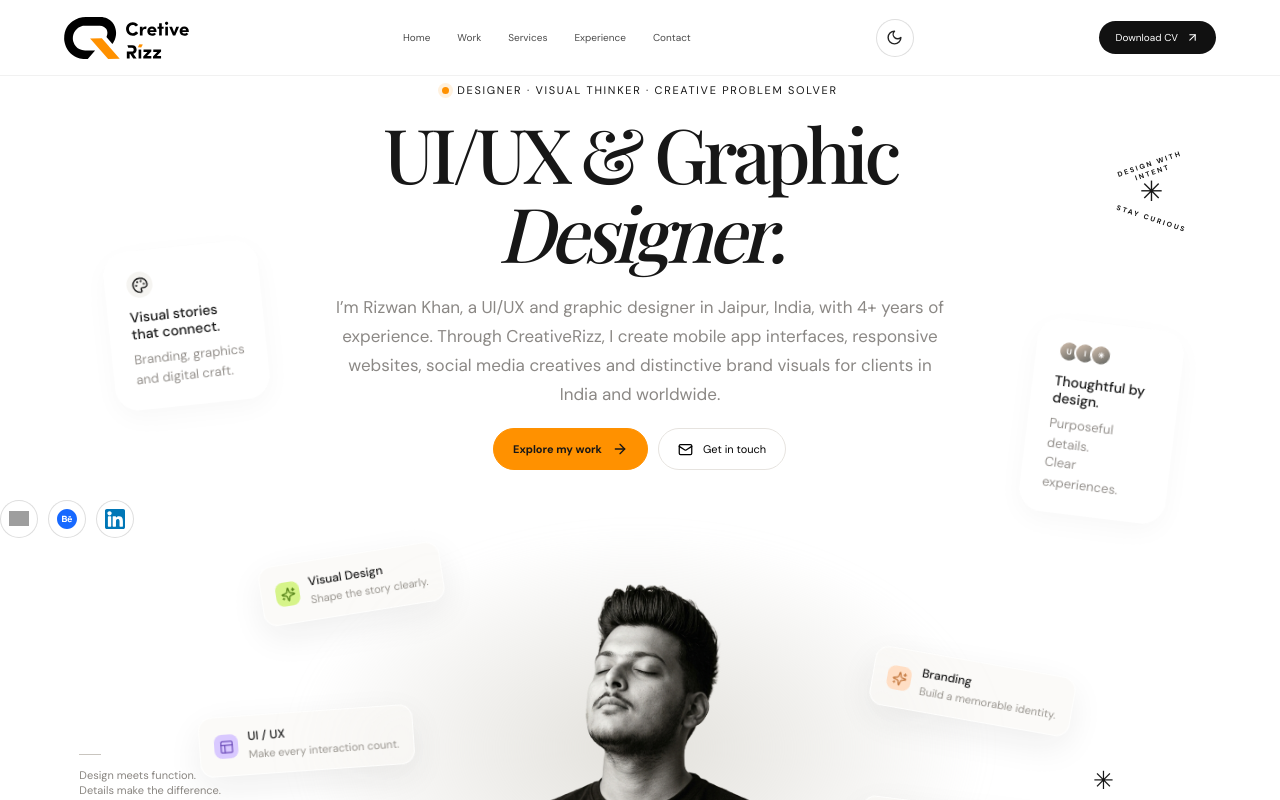
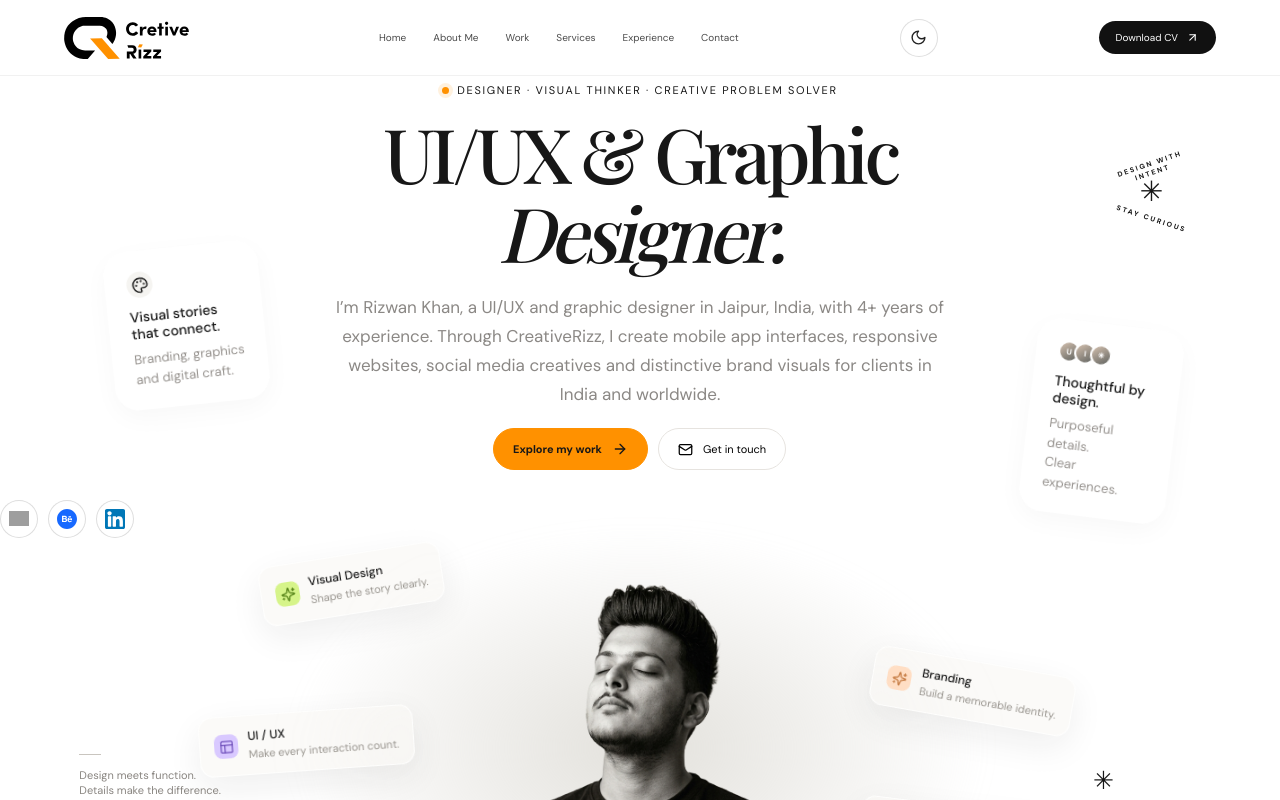
Before and after one commit to Rizzu01/port-folio, a Next.js app: page / in a window 1280 px wide. Shown: the top 800 px of the page. Built offline with nearby package versions, Linux system fonts and the light colour scheme; no server answers; grey boxes are pictures that could not be loaded.

Commit message:
Add About Me link to desktop and mobile navigation

```diff
--- a/app/home-client.tsx
+++ b/app/home-client.tsx
@@ -160,11 +160,11 @@ export default function HomeClient({ initialPinterestData }: { initialPinterestD
   <div className="reference-site">
     <header className={`reference-nav${mobileNavOpen ? " reference-nav-open" : ""}`}>
       <a className="reference-logo" href="#home" aria-label="Rizwan Khan — Home"><img src={darkTheme ? "/Logo-dark.svg" : "/Logo.svg"} alt="Rizwan Khan logo" width={150} height={42} decoding="async"/></a>
-      <nav className="reference-desktop-links" aria-label="Main navigation"><a href="#home">Home</a><a href="#work">Work</a><a href="#services">Services</a><a href="#experience">Experience</a><a href="#contact">Contact</a></nav>
+      <nav className="reference-desktop-links" aria-label="Main navigation"><a href="#home">Home</a><a href="#about">About Me</a><a href="#work">Work</a><a href="#services">Services</a><a href="#experience">Experience</a><a href="#contact">Contact</a></nav>
       <button className="reference-theme-toggle" type="button" onClick={toggleTheme} aria-label={darkTheme ? "Switch to light theme" : "Switch to dark theme"} title={darkTheme ? "Switch to light theme" : "Switch to dark theme"}>{darkTheme ? <Sun size={17} /> : <Moon size={17} />}</button>
       <a className="reference-talk" href="/CV/Rizwan-Khan-CV.pdf" download="Rizwan-Khan-CV.pdf">Download CV <ArrowUpRight size={13}/></a>
       <button className="reference-menu-toggle" type="button" aria-label={mobileNavOpen ? "Close navigation" : "Open navigation"} aria-expanded={mobileNavOpen} onClick={() => setMobileNavOpen(!mobileNavOpen)}>{mobileNavOpen ? <X size={18}/> : <Menu size={18}/>}</button>
-      <div className="reference-mobile-menu"><a href="#home" onClick={() => setMobileNavOpen(false)}>Home</a><a href="#work" onClick={() => setMobileNavOpen(false)}>Work</a><a href="#services" onClick={() => setMobileNavOpen(false)}>Services</a><a href="#experience" onClick={() => setMobileNavOpen(false)}>Experience</a><a href="#contact" onClick={() => setMobileNavOpen(false)}>Contact</a><button className="reference-theme-toggle mobile-theme-toggle" type="button" onClick={toggleTheme} aria-label={darkTheme ? "Switch to light theme" : "Switch to dark theme"}>{darkTheme ? <Sun size={17} /> : <Moon size={17} />} {darkTheme ? "Light theme" : "Dark theme"}</button><a href="/CV/Rizwan-Khan-CV.pdf" download="Rizwan-Khan-CV.pdf" onClick={() => setMobileNavOpen(false)}>Download CV ↗</a></div>
+      <div className="reference-mobile-menu"><a href="#home" onClick={() => setMobileNavOpen(false)}>Home</a><a href="#about" onClick={() => setMobileNavOpen(false)}>About Me</a><a href="#work" onClick={() => setMobileNavOpen(false)}>Work</a><a href="#services" onClick={() => setMobileNavOpen(false)}>Services</a><a href="#experience" onClick={() => setMobileNavOpen(false)}>Experience</a><a href="#contact" onClick={() => setMobileNavOpen(false)}>Contact</a><button className="reference-theme-toggle mobile-theme-toggle" type="button" onClick={toggleTheme} aria-label={darkTheme ? "Switch to light theme" : "Switch to dark theme"}>{darkTheme ? <Sun size={17} /> : <Moon size={17} />} {darkTheme ? "Light theme" : "Dark theme"}</button><a href="/CV/Rizwan-Khan-CV.pdf" download="Rizwan-Khan-CV.pdf" onClick={() => setMobileNavOpen(false)}>Download CV ↗</a></div>
     </header>
     <section className="hero portfolio-hero" id="home">
       <div className="hero-copy"><div className="portfolio-eyebrow"><span className="availability-dot"/> DESIGNER · VISUAL THINKER · CREATIVE PROBLEM SOLVER</div><h1><span className="motion-hero-line">UI/UX &amp; Graphic</span><br/><span className="motion-hero-line"><em>Designer.</em></span></h1><p className="hero-subtitle">I’m Rizwan Khan, a UI/UX and graphic designer in Jaipur, India, with 4+ years of experience. Through CreativeRizz, I create mobile app interfaces, responsive websites, social media creatives and distinctive brand visuals for clients in India and worldwide.</p><div className="hero-actions"><a className="button button-dark" href="#work">Explore my work <ArrowRight size={16}/></a><button className="button button-light" type="button" onClick={() => { setSubmitStatus("idle"); setContactOpen(true); }}><Mail size={15}/> Get in touch</button></div><div className="hero-socials" aria-label="Social profiles"><a href="https://in.pinterest.com/Creative___Rizz/" target="_blank" rel="noopener noreferrer" aria-label="Pinterest" title="Pinterest"><img src="/Pinterest.svg" alt="" /></a><a href="https://www.behance.net/creativeriz01" target="_blank" rel="noopener noreferrer" aria-label="Behance" title="Behance"><img src="/behance-round-color-icon.svg" alt="" /></a><a href="https://www.linkedin.com/in/rizwan-khan-44771826b/" target="_blank" rel="noopener noreferrer" aria-label="LinkedIn" title="LinkedIn"><img src="/linkedin-svgrepo-com.svg" alt="" /></a></div></div>
```
